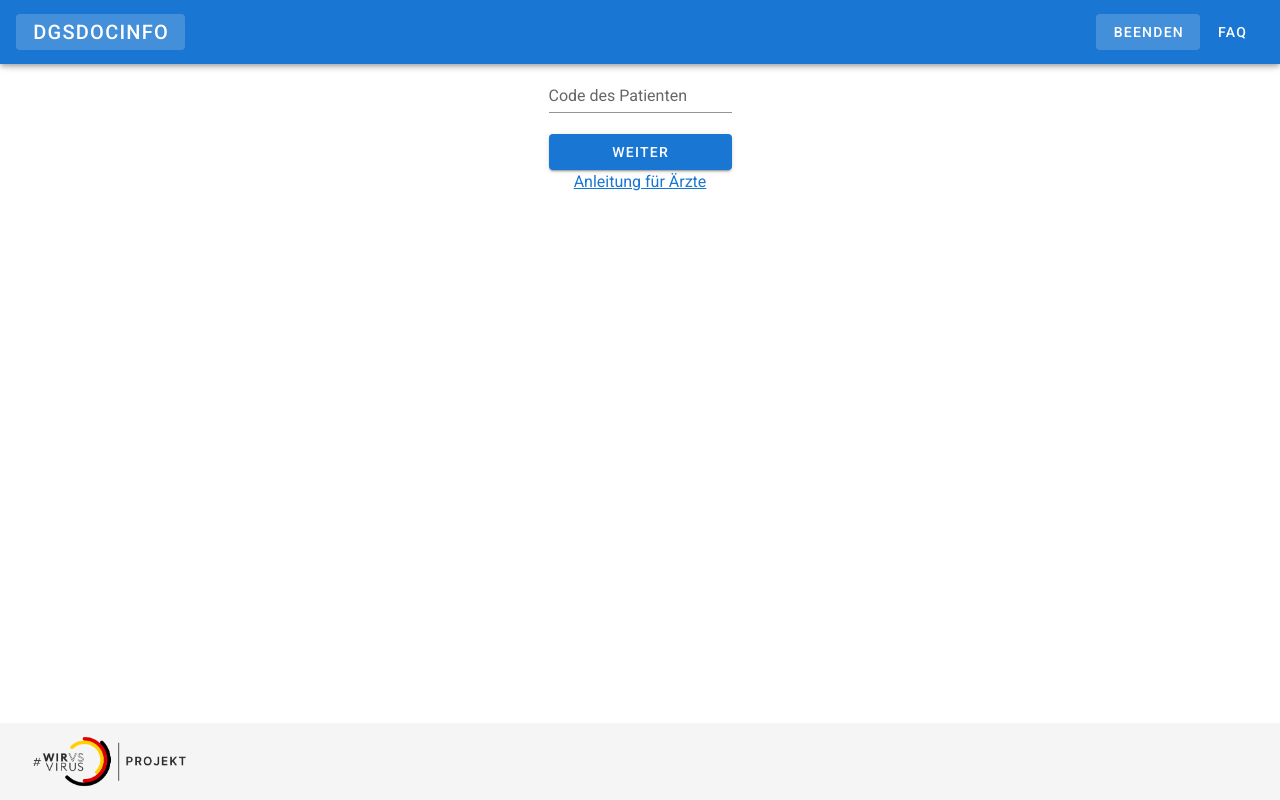
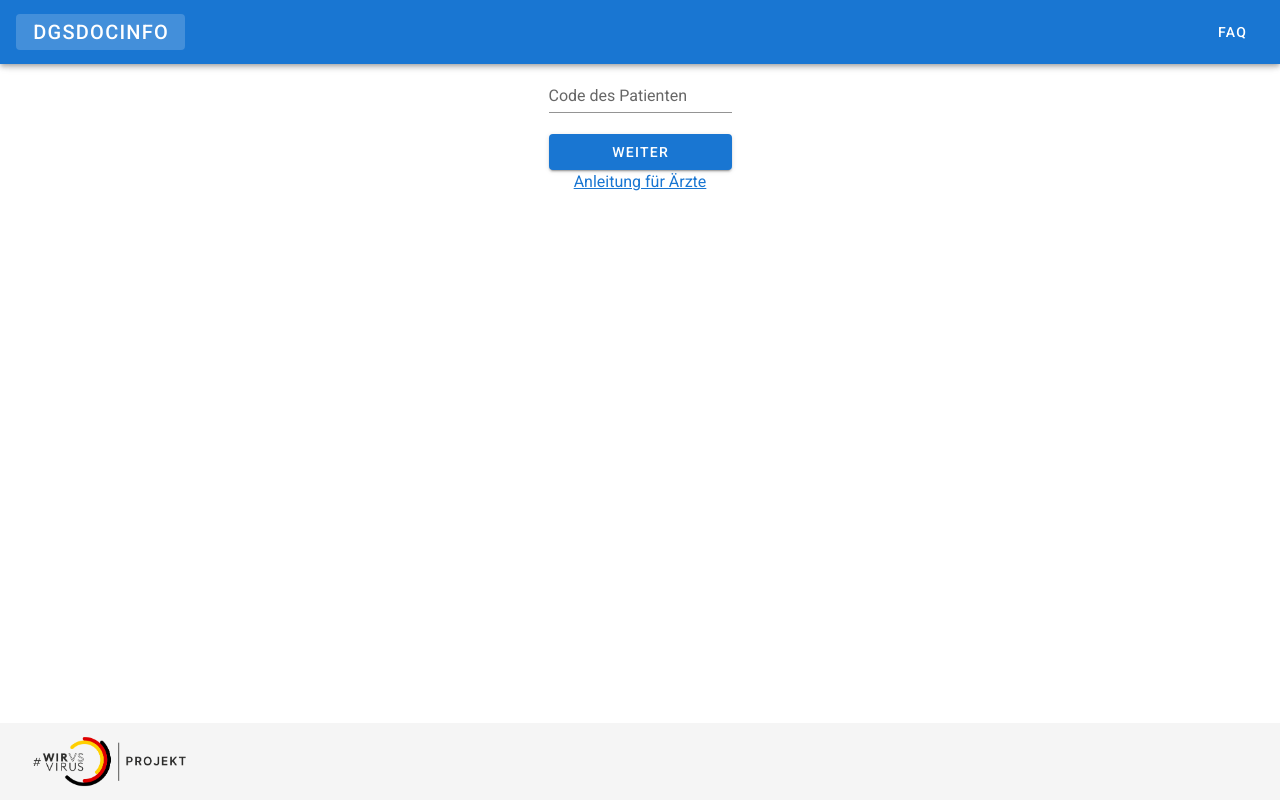
Before and after one commit to DGSDoktorUndInformation/DGSDoktorUndInformation, a Vue app in the folder webapp/: page /session in a window 1280 px wide. Built offline with nearby package versions, Linux system fonts and the light colour scheme.

Commit message:
Beendenbutton wieder entfernt

```diff
--- a/webapp/src/components/MenuBar.vue
+++ b/webapp/src/components/MenuBar.vue
@@ -13,7 +13,6 @@
         </v-btn>
 
         <v-spacer></v-spacer>
-        <v-btn  text to="/" >BEENDEN</v-btn>
         <v-btn  text to="/Faq" >FAQ</v-btn>
 
     </v-app-bar>
```
